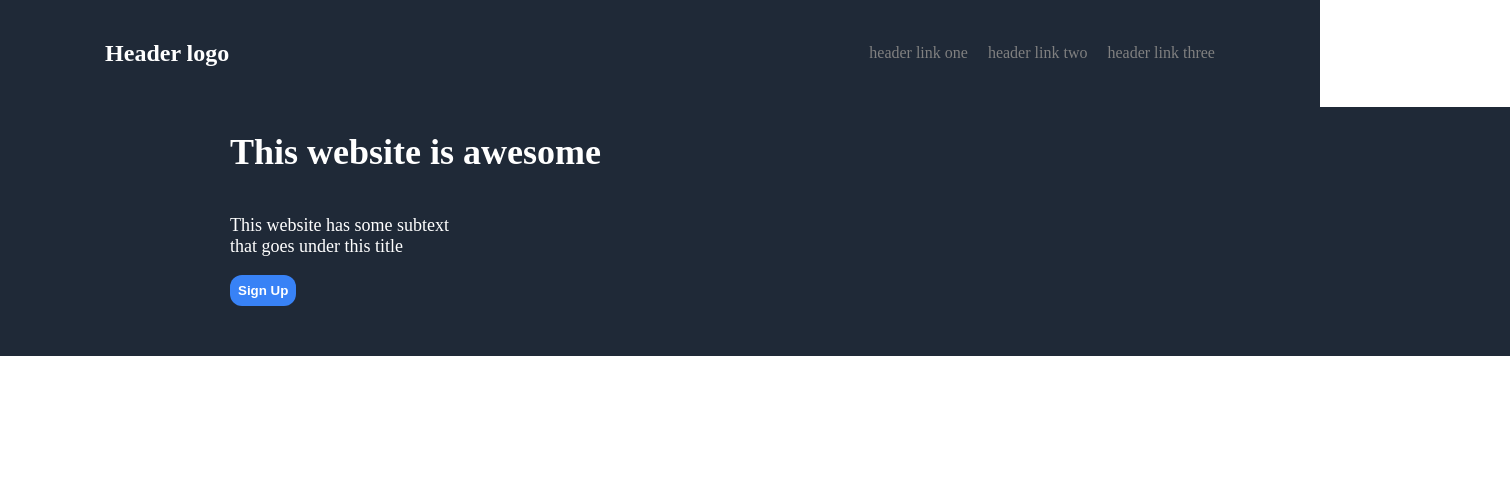
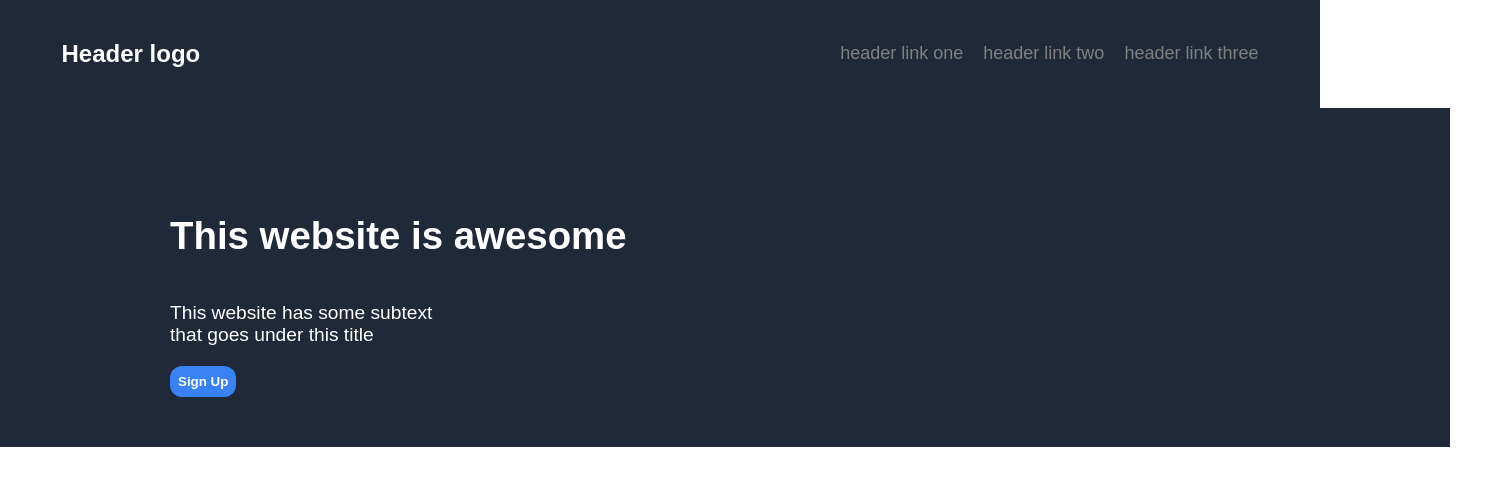
Before and after one commit to iDogggo/Landing-Page, a plain HTML site: page index.html in a window 1280 px wide. Shown: the whole page, 1510 px wide, since content can reach past the window. Drawn offline with Linux system fonts and the light colour scheme.

Commit message:
Added different fonts, resized and re-aligned the text

```diff
--- a/style.css
+++ b/style.css
@@ -6,6 +6,8 @@ body {
 a {
     text-decoration: none;
     color: gray;
+    font-weight: 500;
+    font-size: large;
 }
 
 button {
@@ -27,6 +29,7 @@ button {
     width: 100%;
     background-color: #1F2937;
     margin: 0;
+    font-family: Arial, Helvetica, sans-serif;
 }
 
 .TopLinks {
@@ -34,6 +37,7 @@ button {
     justify-content: center;
     margin-left: 600px;
     gap: 20px;
+    font-family: Arial, Helvetica, sans-serif;
 }
 
 .MainContainer {
@@ -41,13 +45,16 @@ button {
     flex-direction: column;
     align-items: flex-start;
     margin: 0;
-    padding-left: 230px;
+    padding-left: 170px;
     padding-bottom: 50px;
+    padding-top: 80px;
     font-weight: 400;
     font-size: large;
     background-color: #1F2937; /* Same dark background color */
     color: white;
     width: 100%;
+    font-family: Arial, Helvetica, sans-serif;
+    font-size: larger;
 
 }
 
```
